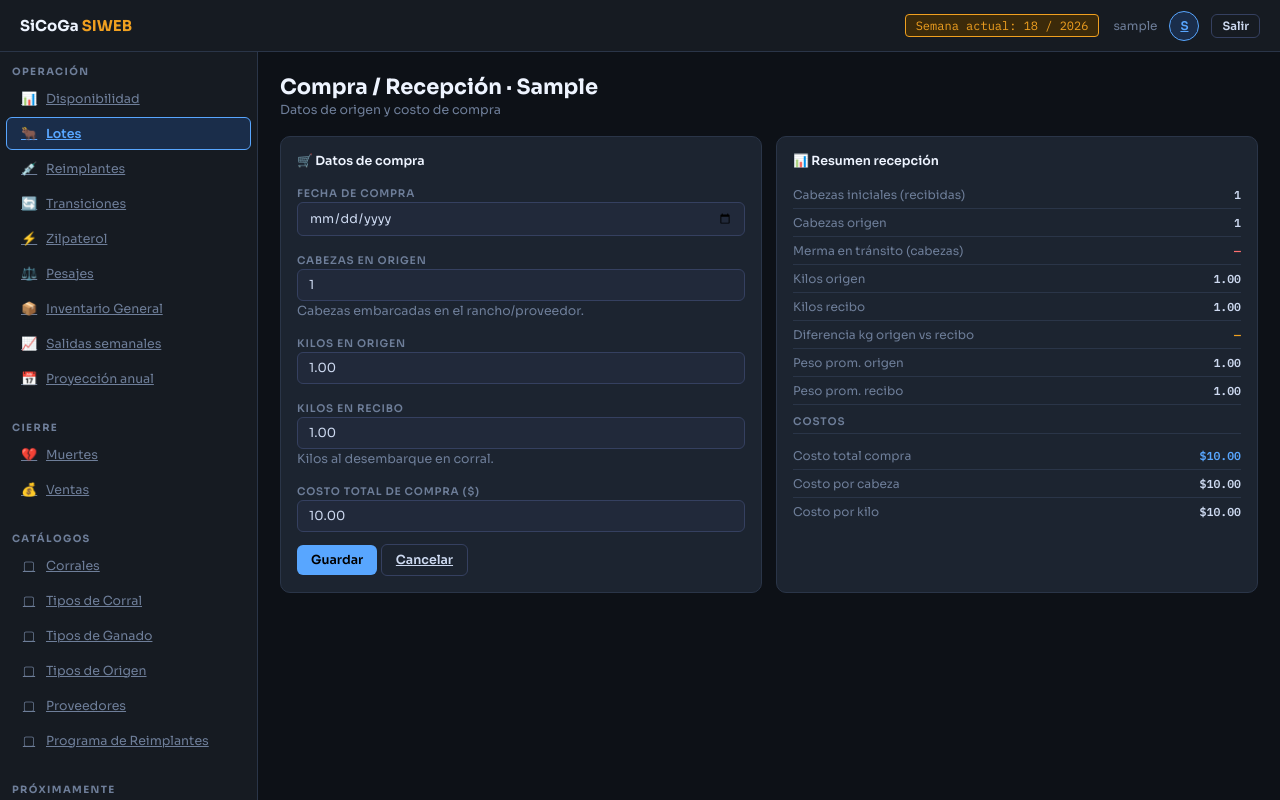
After one commit to aleph79/SiCoGa, a Django app: page /cierre/lotes/1/compra/ in a window 1280 px wide. The commit adds this page. Run offline with Django 5.2, Linux system fonts and the light colour scheme; a user stored in the database is signed in; tables that the repository leaves empty hold one stand-in row (values such as "Sample post"); parts of the project's set-up code (start-up, migrations or seed data) failed here and were passed over; some libraries are stand-ins or nearby versions.

Commit message:
feat(spec-e.2): add Compra/Recepcion fields and derived metrics
- Five new optional fields on Lote: fecha_compra, cabezas_origen,
  kilos_origen, kilos_recibo, costo_compra. simple_history captures
  changes.
- Six new derived properties on Lote:
  - peso_promedio_origen = kilos_origen / cabezas_origen
  - peso_promedio_recibo = kilos_recibo / cabezas_iniciales
  - merma_transito_cabezas, merma_transito_pct, merma_transito_kilos
  - costo_por_cabeza, costo_por_kilo
- CompraLoteForm and CompraLoteView (UpdateView at
  /cierre/lotes/<pk>/compra/) edit just these fields. Right-side
  panel shows the live recap (merma, costos calculados).
- Lote detail page now has '🛒 Compra/Recepción' button.
- 7 tests covering: empty case → all None; merma calc; pesos
  promedio; costos por cabeza/kg; view auth.
- Suite at 199 (was 192 at E.1 close).

Co-Authored-By: Claude Opus 4.7 (1M context) <noreply@anthropic.com>

```diff
--- a/apps/cierre/forms.py
+++ b/apps/cierre/forms.py
@@ -39,3 +39,27 @@ class VentaForm(forms.ModelForm):
             "precio_kg": forms.NumberInput(attrs={"class": "input", "step": "0.01"}),
             "notas": forms.Textarea(attrs={"class": "input", "rows": 2}),
         }
+
+
+from apps.lotes.models import Lote  # noqa: E402
+
+
+class CompraLoteForm(forms.ModelForm):
+    """Form para capturar los datos de compra/recepción de un lote existente."""
+
+    class Meta:
+        model = Lote
+        fields = [
+            "fecha_compra",
+            "cabezas_origen",
+            "kilos_origen",
+            "kilos_recibo",
+            "costo_compra",
+        ]
+        widgets = {
+            "fecha_compra": forms.DateInput(attrs={"class": "input", "type": "date"}),
+            "cabezas_origen": forms.NumberInput(attrs={"class": "input", "min": 1}),
+            "kilos_origen": forms.NumberInput(attrs={"class": "input", "step": "0.01"}),
+            "kilos_recibo": forms.NumberInput(attrs={"class": "input", "step": "0.01"}),
+            "costo_compra": forms.NumberInput(attrs={"class": "input", "step": "0.01"}),
+        }
--- a/apps/cierre/urls.py
+++ b/apps/cierre/urls.py
@@ -17,4 +17,9 @@ urlpatterns = [
         views.RegistrarVentaView.as_view(),
         name="registrar_venta",
     ),
+    path(
+        "lotes/<int:pk>/compra/",
+        views.CompraLoteView.as_view(),
+        name="compra_lote",
+    ),
 ]
--- a/apps/cierre/views.py
+++ b/apps/cierre/views.py
@@ -89,3 +89,30 @@ class RegistrarVentaView(CatalogoMixin, CreateView):
         response = super().form_valid(form)
         messages.success(self.request, f"Venta registrada: {self.object}")
         return response
+
+
+from django.views.generic import UpdateView  # noqa: E402
+
+from apps.lotes.models import Lote  # noqa: E402
+
+from .forms import CompraLoteForm  # noqa: E402
+
+
+class CompraLoteView(CatalogoMixin, UpdateView):
+    """Captura los datos de compra/recepción del lote (campos del modelo Lote)."""
+
+    model = Lote
+    form_class = CompraLoteForm
+    template_name = "cierre/compra_lote.html"
+    permission_required = "lotes.change_lote"
+    pk_url_kwarg = "pk"
+
+    def get_success_url(self):
+        from django.urls import reverse
+
+        return reverse("lotes:lote_detail", args=[self.object.pk])
+
+    def form_valid(self, form):
+        response = super().form_valid(form)
+        messages.success(self.request, f"Compra/recepción guardada para {self.object.folio}")
+        return response
--- a/apps/lotes/models.py
+++ b/apps/lotes/models.py
@@ -53,6 +53,39 @@ class Lote(AuditableModel):
         help_text="Si vacío, se toma del programa aplicable.",
     )
     observaciones = models.TextField(blank=True)
+
+    # ----- Compra / Recepción (Spec E.2) -----
+    fecha_compra = models.DateField(
+        null=True, blank=True, verbose_name="Fecha de compra"
+    )
+    cabezas_origen = models.PositiveIntegerField(
+        null=True,
+        blank=True,
+        verbose_name="Cabezas en origen",
+        help_text="Cabezas embarcadas en el rancho/proveedor.",
+    )
+    kilos_origen = models.DecimalField(
+        max_digits=10,
+        decimal_places=2,
+        null=True,
+        blank=True,
+        verbose_name="Kilos en origen",
+    )
+    kilos_recibo = models.DecimalField(
+        max_digits=10,
+        decimal_places=2,
+        null=True,
+        blank=True,
+        verbose_name="Kilos en recibo",
+        help_text="Kilos al desembarque en corral.",
+    )
+    costo_compra = models.DecimalField(
+        max_digits=12,
+        decimal_places=2,
+        null=True,
+        blank=True,
+        verbose_name="Costo total de compra ($)",
+    )
 
     history = HistoricalRecords()
 
@@ -215,6 +248,58 @@ class Lote(AuditableModel):
             return None
         return self.peso_inicial_promedio + (60 * self.gdp_efectiva)
 
+    # ----- Properties para Compra / Recepción (Spec E.2) -----
+
+    @property
+    def peso_promedio_origen(self):
+        from decimal import Decimal
+
+        if not self.cabezas_origen or not self.kilos_origen:
+            return None
+        return self.kilos_origen / Decimal(self.cabezas_origen)
+
+    @property
+    def peso_promedio_recibo(self):
+        from decimal import Decimal
+
+        if not self.cabezas_iniciales or not self.kilos_recibo:
+            return None
+        return self.kilos_recibo / Decimal(self.cabezas_iniciales)
+
+    @property
+    def merma_transito_cabezas(self):
+        if self.cabezas_origen is None:
+            return None
+        return self.cabezas_origen - self.cabezas_iniciales
+
+    @property
+    def merma_transito_pct(self):
+        from decimal import Decimal
+
+        if not self.cabezas_origen:
+            return None
+        return Decimal(self.merma_transito_cabezas) / Decimal(self.cabezas_origen) * Decimal("100")
+
+    @property
+    def merma_transito_kilos(self):
+        if self.kilos_origen is None or self.kilos_recibo is None:
+            return None
+        return self.kilos_origen - self.kilos_recibo
+
+    @property
+    def costo_por_cabeza(self):
+        from decimal import Decimal
+
+        if not self.costo_compra or not self.cabezas_iniciales:
+            return None
+        return self.costo_compra / Decimal(self.cabezas_iniciales)
+
+    @property
+    def costo_por_kilo(self):
+        if not self.costo_compra or not self.kilos_recibo:
+            return None
+        return self.costo_compra / self.kilos_recibo
+
     # ----- Properties para Cierre (Spec E.1) -----
 
     @property
--- /dev/null
+++ b/templates/cierre/compra_lote.html
@@ -0,0 +1,41 @@
+{% extends "base.html" %}
+{% block title %}Compra · {{ object.folio }}{% endblock %}
+{% block content %}
+<div class="ph">
+  <div><div class="ptitle">Compra / Recepción · {{ object.folio }}</div><div class="psub">Datos de origen y costo de compra</div></div>
+</div>
+
+<div class="g2">
+  <div class="card">
+    <div class="ct">🛒 Datos de compra</div>
+    <form method="post">
+      {% csrf_token %}
+      {% for field in form %}
+        <div style="margin-bottom:12px;">
+          <label class="klbl">{{ field.label }}</label>
+          {{ field }}
+          {% if field.errors %}<div class="ai err">{{ field.errors|join:", " }}</div>{% endif %}
+          {% if field.help_text %}<div class="psub">{{ field.help_text }}</div>{% endif %}
+        </div>
+      {% endfor %}
+      <button type="submit" class="btn bp">Guardar</button>
+      <a href="{% url 'lotes:lote_detail' object.pk %}" class="btn bo">Cancelar</a>
+    </form>
+  </div>
+  <div class="card">
+    <div class="ct">📊 Resumen recepción</div>
+    <div class="srow"><span class="sk">Cabezas iniciales (recibidas)</span><span class="sv mn">{{ object.cabezas_iniciales }}</span></div>
+    <div class="srow"><span class="sk">Cabezas origen</span><span class="sv mn">{{ object.cabezas_origen|default:"—" }}</span></div>
+    <div class="srow"><span class="sk">Merma en tránsito (cabezas)</span><span class="sv mn" style="color:var(--rd)">{{ object.merma_transito_cabezas|default:"—" }}{% if object.merma_transito_pct %} ({{ object.merma_transito_pct|floatformat:2 }}%){% endif %}</span></div>
+    <div class="srow"><span class="sk">Kilos origen</span><span class="sv mn">{{ object.kilos_origen|default:"—" }}</span></div>
+    <div class="srow"><span class="sk">Kilos recibo</span><span class="sv mn">{{ object.kilos_recibo|default:"—" }}</span></div>
+    <div class="srow"><span class="sk">Diferencia kg origen vs recibo</span><span class="sv mn" style="color:var(--am)">{{ object.merma_transito_kilos|default:"—" }}</span></div>
+    <div class="srow"><span class="sk">Peso prom. origen</span><span class="sv mn">{{ object.peso_promedio_origen|default:"—"|floatformat:2 }}</span></div>
+    <div class="srow"><span class="sk">Peso prom. recibo</span><span class="sv mn">{{ object.peso_promedio_recibo|default:"—"|floatformat:2 }}</span></div>
+    <div class="stitle">Costos</div>
+    <div class="srow"><span class="sk">Costo total compra</span><span class="sv mn" style="color:var(--bl)">${{ object.costo_compra|default:"—"|floatformat:2 }}</span></div>
+    <div class="srow"><span class="sk">Costo por cabeza</span><span class="sv mn">${{ object.costo_por_cabeza|default:"—"|floatformat:2 }}</span></div>
+    <div class="srow"><span class="sk">Costo por kilo</span><span class="sv mn">${{ object.costo_por_kilo|default:"—"|floatformat:2 }}</span></div>
+  </div>
+</div>
+{% endblock %}
--- a/templates/lotes/lote_detail.html
+++ b/templates/lotes/lote_detail.html
@@ -5,6 +5,7 @@
   <div><div class="ptitle">{{ obj.folio }}</div><div class="psub">{{ obj.tipo_ganado.nombre }} · Corral {{ obj.corral.clave }}</div></div>
   <div class="bg">
     {% if perms.lotes.change_lote %}<a href="{% url 'lotes:lote_update' obj.pk %}" class="btn bp">Editar</a>{% endif %}
+    {% if perms.lotes.change_lote %}<a href="{% url 'cierre:compra_lote' obj.pk %}" class="btn bo">🛒 Compra/Recepción</a>{% endif %}
     {% if perms.lotes.add_lotefusion and obj.activo %}<a href="{% url 'lotes:lote_fusionar' obj.pk %}" class="btn bo">Fusionar otro lote en éste</a>{% endif %}
     <a href="{% url 'lotes:lote_list' %}" class="btn bo">Volver</a>
   </div>
```
Also changed, not shown: apps/cierre/tests/test_compra.py (added, +124 -0 lines), docs/superpowers/specs/2026-04-30-sicoga-spec-e-cierre-design.md (+3 -2 lines), apps/lotes/migrations/0003_historicallote_cabezas_origen_and_more.py (added).
